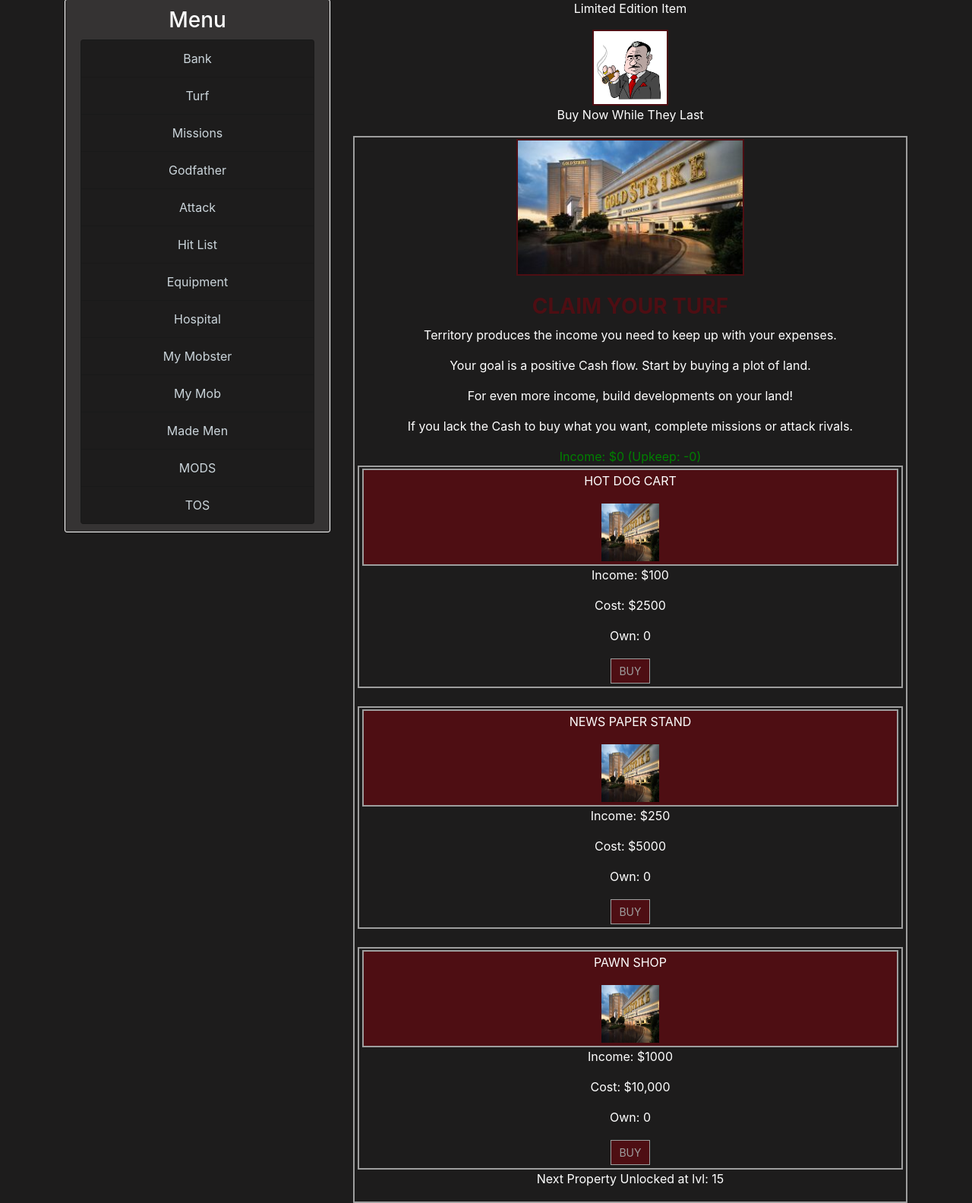
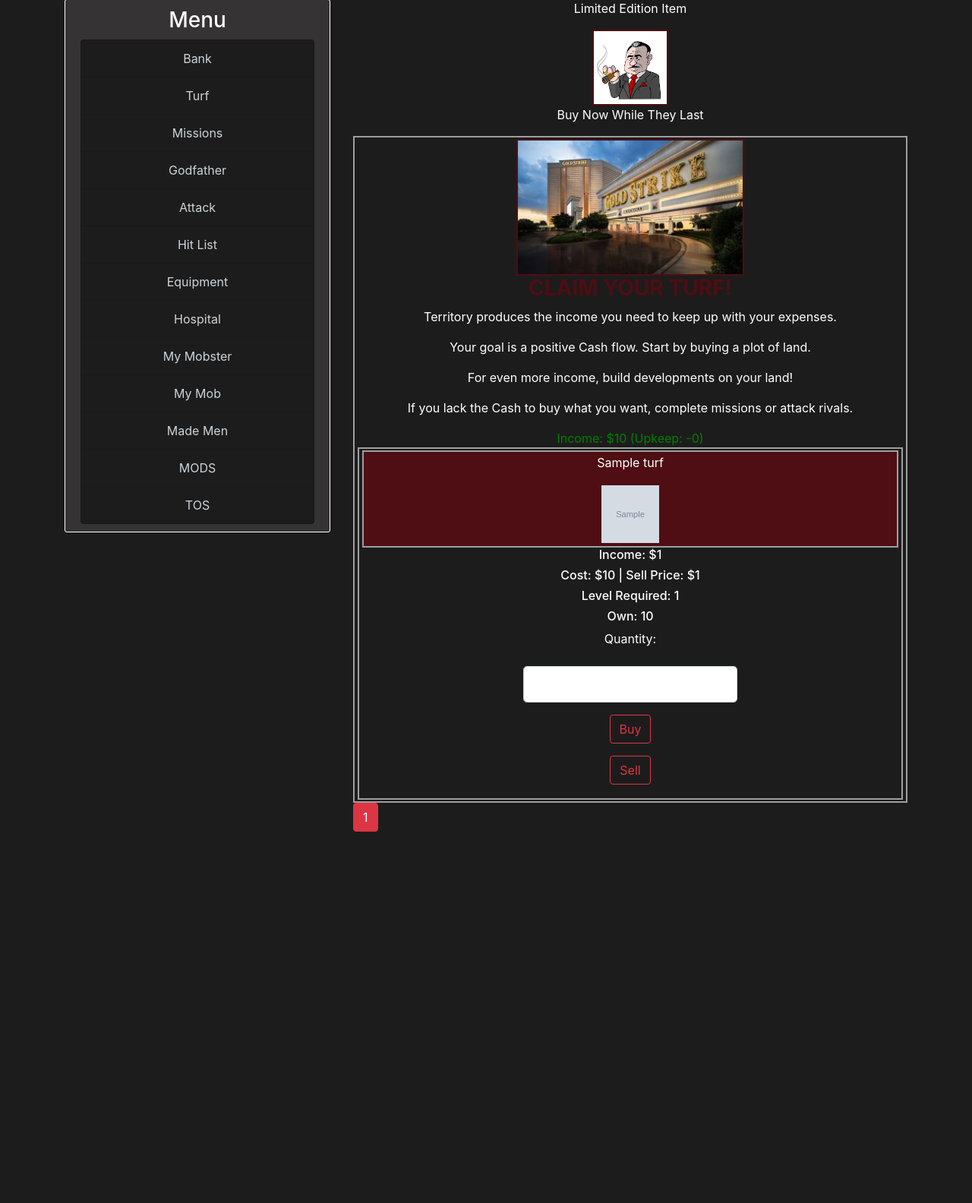
Before and after one commit to Rowdie727/mobster, a Flask app: page /turf in a window 1280 px wide. Shown: the part 351-1935 px from the top of the page at 76% size. After the commit the page ends 1446 px from the top, so only its background shows below. Run offline with Flask 2, Linux system fonts and the light colour scheme; a user stored in the database is signed in; tables that the repository leaves empty hold one stand-in row (values such as "Sample post"); grey boxes marked "Sample" are stand-in pictures; parts of the project's set-up code (start-up, migrations or seed data) failed here and were passed over; some libraries are stand-ins or nearby versions.

Commit message:
Turf added

```diff
--- a/mobster/__init__.py
+++ b/mobster/__init__.py
@@ -1,4 +1,3 @@
-import os
 import json
 from flask import Flask, url_for
 from flask_sqlalchemy import SQLAlchemy
@@ -22,6 +21,7 @@ app = Flask(__name__)
 
 app.config['SECRET_KEY'] = config.get('SECRET_KEY')
 app.config['SQLALCHEMY_DATABASE_URI'] = config.get('SQLALCHEMY_DATABASE_URI')
+app.config['SQLALCHEMY_TRACK_MODIFICATIONS'] = False
 db = SQLAlchemy(app)
 bcrypt = Bcrypt(app)
 login_manager = LoginManager(app)
--- a/mobster/forms.py
+++ b/mobster/forms.py
@@ -104,3 +104,8 @@ class EquipmentBuyForm(FlaskForm):
 class HospitalForm(FlaskForm):
     heal_submit = SubmitField('Heal')
     punch_submit = SubmitField('Punch')
+
+class TurfBuyForm(FlaskForm):
+    quantity = IntegerField('Quantity', validators=[NumberRange(min=1)])
+    buy_submit = SubmitField('Buy')
+    sell_submit = SubmitField('Sell')
--- a/mobster/routes.py
+++ b/mobster/routes.py
@@ -1,12 +1,18 @@
 import os
 from flask import render_template, url_for, flash, redirect, request, abort
-from mobster import app, db, bcrypt, my_project_path
-from mobster.forms import RegistrationForm, LoginForm, UpdateAccountForm, PostForm, RequestResetForm, ResetPasswordForm, BankDepositForm, BankWithdrawForm, EquipmentBuyForm, HospitalForm
-from mobster.models import User, Post, Item, User_Items, User_Stats
-from mobster.error_handler import handle_error_404, handle_error_404, handle_error_500
-from mobster.utils import save_user_img, send_reset_email
+from mobster import app, db, bcrypt
+from mobster.forms import RegistrationForm, LoginForm, UpdateAccountForm, PostForm, RequestResetForm, ResetPasswordForm, BankDepositForm, BankWithdrawForm, EquipmentBuyForm, HospitalForm, TurfBuyForm
+from mobster.models import User, Post, Item, User_Stats, Turf
+from mobster.utils import save_user_img, send_reset_email, pay_users
 from flask_login import login_user, logout_user, current_user, login_required
 
+# Scheduled Tasks
+@app.cli.command()
+def schedule():
+    print("Paying Users...")
+    pay_users()
+    db.session.commit()
+    print("Users successfully paid!")
 
 @app.route("/", methods=['GET', 'POST'])
 @login_required
@@ -186,17 +192,9 @@ def attack():
 @app.route("/bank", methods=['GET', 'POST'])
 @login_required
 def bank():
-    '''# Make sure users created before this can get a cash_on_hand value other than None'''
-    user = User.query.filter_by(username=current_user.username).first()
-    '''if user.cash_on_hand == None:
-        user.cash_on_hand = 0
-        db.session.commit()
-    # Make sure users created before this can get a cash_in_bank value other than None
-    if user.cash_in_bank == None:
-        user.cash_in_bank = 0
-        db.session.commit()'''
     # Bank Functionality
     # Deposits
+    user = User.query.filter_by(username=current_user.username).first()
     deposit_form = BankDepositForm()
     if deposit_form.validate_on_submit():
         if deposit_form.deposit.data > user.cash_on_hand:
@@ -297,7 +295,66 @@ def missions():
 
 @app.route("/turf")
 def turf():
-    return render_template('game_templates/turf.html', title='Turf')
+    user = User.query.get(current_user.id)
+    page = request.args.get('page', 1, type=int)
+    turfs = Turf.query.order_by(Turf.level_required).where(Turf.level_required <= user.stats.user_level).paginate(page=page, per_page=5)
+    form = TurfBuyForm()
+    return render_template('game_templates/turf.html', title='Turf', turfs=turfs, form=form, user=user)
+
+@app.route("/turf/sale/<int:id>", methods=['POST'])
+@login_required
+def buy_sell_turf(id):
+    form = TurfBuyForm()
+    qty = form.quantity.data
+    if form.validate_on_submit():
+        if form.buy_submit.data and qty > 0:
+            return redirect(f"/turf/buy/{id}/{qty}")
+        if form.sell_submit.data and qty > 0:
+            return redirect(f"/turf/sell/{id}/{qty}")
+    else:
+        flash('Something went bad!', 'danger')
+        return redirect(url_for('turf'))
+
+@app.route("/turf/buy/<int:id>/<int:quantity>", methods=['GET', 'POST'])
+@login_required
+def buy_turf_qty(id, quantity):
+    user = User.query.get_or_404(current_user.id)
+    turf = Turf.query.get_or_404(id)
+    qty = quantity
+    total_cost = turf.turf_cost * qty
+    total_xp = (5 * qty)
+    if user.cash_on_hand >= total_cost:
+        user.add_turf(turf, qty)
+        user.cash_on_hand -= total_cost
+        user.give_xp(total_xp)
+        user.stats.user_total_income += (turf.turf_income * qty)
+        db.session.commit()
+        flash(f'You bought {qty}x {turf.turf_name}(s) for ${total_cost} and gained {total_xp}xp!', 'danger')
+        return redirect(url_for('turf'))
+    else:
+        flash(f"You need ${'{:,}'.format(total_cost)} to buy {qty}x {turf.turf_name}(s)!", 'danger')
+        return redirect(url_for('turf'))
+
+
+@app.route("/turf/sell/<int:id>/<int:quantity>", methods=['GET', 'POST'])
+@login_required
+def sell_turf_qty(id, quantity):
+    user = User.query.get_or_404(current_user.id)
+    turf = Turf.query.get_or_404(id)
+    qty = quantity
+    total_sale = turf.turf_sell * qty
+    if user.sell_turf(turf, quantity):
+        user.cash_on_hand += total_sale
+        user.stats.user_total_income -= total_sale
+        if user.stats.user_total_income < 0:
+            user.stats.user_total_income = 0
+        db.session.commit()
+        flash(f'You sold {qty}x {turf.turf_name}(s) for ${total_sale}!', 'danger')
+        return redirect(url_for('turf'))
+    else:
+        flash(f"You don't have {qty}x {turf.turf_name}(s) to sell!", 'danger')
+        return redirect(url_for('turf'))
+
 
 @app.route("/mods")
 def mods():
--- a/mobster/templates/game_templates/turf.html
+++ b/mobster/templates/game_templates/turf.html
@@ -2,61 +2,66 @@
 
 {% block body %}
 	<div class="page-container">
-	 <div>
-	  <img src="{{url_for('static',filename='images/goldstrike.jpg')}}" width="300" height="180">
-	 </div>
-<br>
 
-         <div>
-          <h3><b>CLAIM YOUR TURF</b></h3>
-
+		<div class="page-title">
+			<img src="{{url_for('static',filename='images/goldstrike.jpg')}}" alt="goldstrike.jpg" width="300" height="180">
+			<h3><b>CLAIM YOUR TURF!</b></h3>
             <p>Territory produces the income you need to keep up with your expenses.</p>
             <p> Your goal is a positive Cash flow. Start by buying a plot of land.</p>
             <p> For even more income, build developments on your land!</p>
             <p> If you lack the Cash to buy what you want, complete missions or attack rivals.</p>
-          <div style="color:green;"> Income: $0 (Upkeep: -0)</div>
-             <div class=page-container>
-              <div class=page-container-head><p>HOT DOG CART</p>
-               <div>
-	        <img src="{{url_for('static',filename='images/goldstrike.jpg')}}" width="80" height="80">
+            <div style="color:green;"> Income: ${{ current_user.stats.user_total_income }} (Upkeep: -0)</div>
+		</div>
+
+		<!-- Display items(START) -->
+		{% for turf in turfs.items %}
+
+			<form method="POST" action="turf/sale/{{turf.id}}">
+				<!-- hidden_tag() adds CSRF token to prevent XSS attacks -->
+				{{ form.hidden_tag() }}
+				<fieldset>
+					<div class="page-container">
+						<div class="page-container-head">
+							<p>{{ turf.turf_name }}</p>
+							<img src="{{url_for('static', filename='turf_images/' + turf.turf_image) }}" width="80" height="80">
+						</div>
+						<div class="page-container-body">
+							<h6>Income: ${{ turf.turf_income }}</h6>
+							<h6>Cost: ${{ turf.turf_cost }} | Sell Price: ${{turf.turf_sell}}</h6>
+							<h6>Level Required: {{turf.level_required}}</h6>
+							{% for _turf in user.turf %}
+								{% if _turf.turf_id == turf.id %}
+									<h6>Own: {{_turf.turf_quantity}}</h6>
+								{% endif %}
+							{% endfor %}
+
+							<p>{{form.quantity.label(class="form-control-label") }}:</p>
+							<p>{{form.quantity(class="form-control form-control-lg page-container-form") }}</p>
+							<p>{{form.buy_submit(class="btn btn-outline-danger")}}</p>
+							<p>{{form.sell_submit(class="btn btn-outline-danger")}}</p>
 						</div>
 					</div>
-               <p>Income: $100</p>
-               <p>Cost: $2500</p>
-               <p>Own: 0</p>
-               <button class="button" type="button">BUY</button>
-             </div>
-<br>
-             <div class=page-container>
-              <div class=page-container-head><p>NEWS PAPER STAND</p>
-                <div>
-	         <img src="{{url_for('static',filename='images/goldstrike.jpg')}}" width="80" height="80">
-	        </div>
-             </div>
-               <p>Income: $250</p>
-               <p>Cost: $5000</p>
-               <p>Own: 0</p>
-               <button class="button" type="button">BUY</button>
-             </div>
-<br>
-             <div class=page-container>
-              <div class=page-container-head><p>PAWN SHOP</p>
-               <div>
-	        <img src="{{url_for('static',filename='images/goldstrike.jpg')}}" width="80" height="80">
-	       </div>
-              </div>
-               <p>Income: $1000</p>
-               <p>Cost: $10,000</p>
-               <p>Own: 0</p>
-              <button class="button" type="button">BUY</button>
-             </div>
+				</fieldset>
+			</form>
 
 
+		{% endfor %}
+		<!-- Display items(END)-->
 
 
     </div>
-          <div><p>Next Property Unlocked at lvl: 15</p></div>
-	</div>
-
+	<!-- Display page numbers(START) -->
+	{% for page_num in turfs.iter_pages(left_edge=1, right_edge=1, left_current=1, right_current=2) %}
+		{% if page_num and turfs.next %}
+		  	{% if turfs.page == page_num %}
+			  	<a class="btn btn-danger mb-4" href="{{ url_for('turf', page=page_num) }}">{{ page_num }}</a>
+		  	{% else %}
+			  	<a class="btn btn-outline-danger mb-4" href="{{ url_for('turf', page=page_num) }}">{{ page_num }}</a>
+			{% endif %}
+		{% else %}
+		  	...
+		{% endif %}
+	{% endfor %}
+<!-- Display page numbers(END)-->
 
 {% endblock %}
```
Also changed, not shown: load_turf.py (added, +32 -0 lines), migrations/versions/ca165bdf857d_.py (added, +28 -0 lines), mobster/models.py (+48 -0 lines), mobster/utils.py (+7 -0 lines), turf.json (added, +93 -0 lines), mobster/mobster_DB.db, mobster/static/turf_images/default.jpg (added), mobster/static/turf_images/goldstrike.jpg (added), 1 other file. Lines whose indentation alone changed are shown as unchanged.
